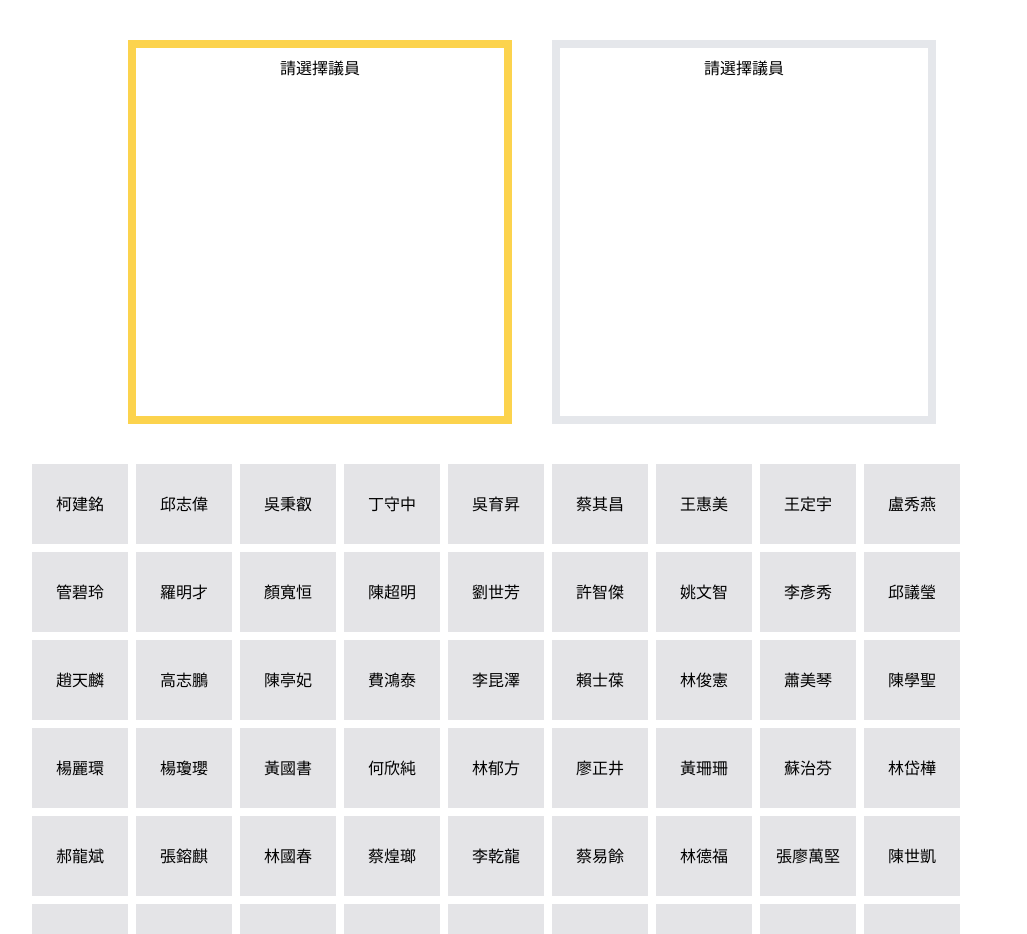
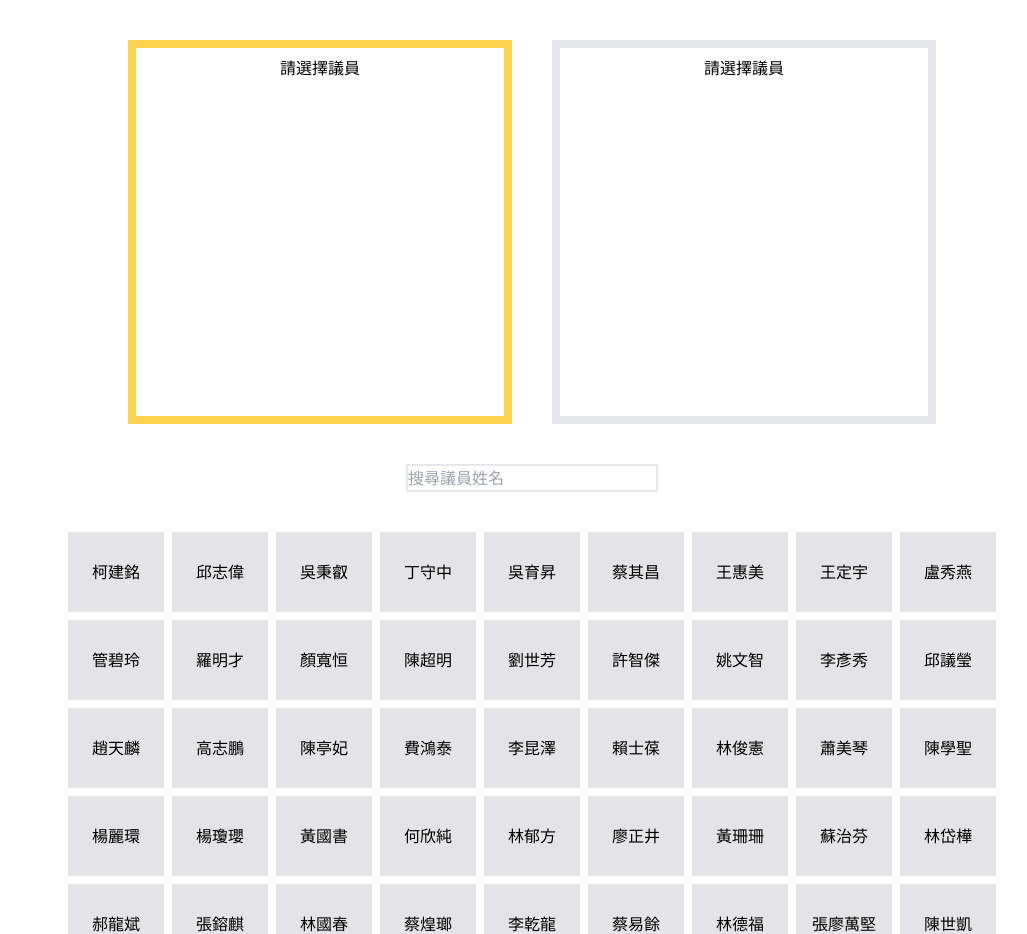
Before and after one commit to kentyangfake/cash-clash, a React (Create React App) app: page / in a window 1280 px wide. Shown: the top 934 px of the page, without its empty margins (108-1135 px from the left). Built offline with nearby package versions, Linux system fonts and the light colour scheme.

Commit message:
featured filter input

```diff
--- a/src/App.js
+++ b/src/App.js
@@ -9,6 +9,15 @@ function App() {
   const [candidateLeft, setCandidateLeft] = useImmer({});
   const [candidateRight, setCandidateRight] = useImmer({});
   const [candidates, setCandidates] = useState(data);
+  const [searchValue, setSearchValue] = useState('');
+
+  const handleSearch = (value) => {
+    setSearchValue(value);
+    const filteredCandidates = data.filter((candidate) =>
+      candidate.姓名.includes(value)
+    );
+    setCandidates(filteredCandidates);
+  };
 
   return (
     <div className="flex flex-col items-center">
@@ -24,6 +33,13 @@ function App() {
           onClick={() => setSwapLeft(false)}
         />
       </div>
+      <input
+        type="text"
+        value={searchValue}
+        onChange={(e) => handleSearch(e.target.value)}
+        placeholder="搜尋議員姓名"
+        className="border-2 mb-10"
+      />
       <CandidateList
         swapLeft={swapLeft}
         candidates={candidates}
--- a/src/components/CandidateList.js
+++ b/src/components/CandidateList.js
@@ -43,8 +43,11 @@ const CandidateList = ({
   };
 
   return (
-    <div className="flex flex-wrap gap-2 w-[1000px]">
-      {candidates.map((candidate) => {
+    <div className="flex justify-center flex-wrap gap-2 w-[1000px]">
+      {candidates.length === 0 ? (
+        <p>查無此人</p>
+      ) : (
+        candidates.map((candidate) => {
           const isSelected =
             candidateLeft.姓名 === candidate.姓名 ||
             candidateRight.姓名 === candidate.姓名;
@@ -60,7 +63,8 @@ const CandidateList = ({
               {candidate.姓名}
             </div>
           );
-      })}
+        })
+      )}
     </div>
   );
 };
```
Lines whose indentation alone changed are shown as unchanged.
